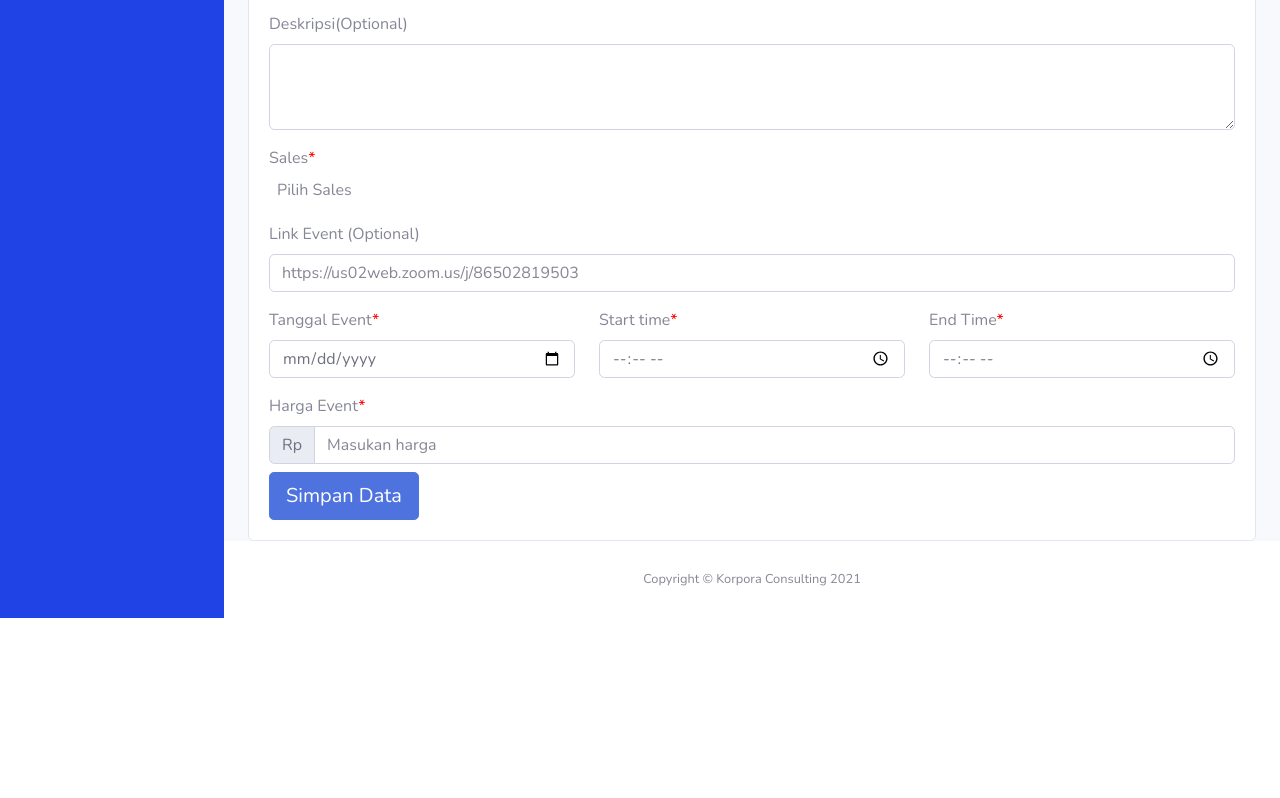
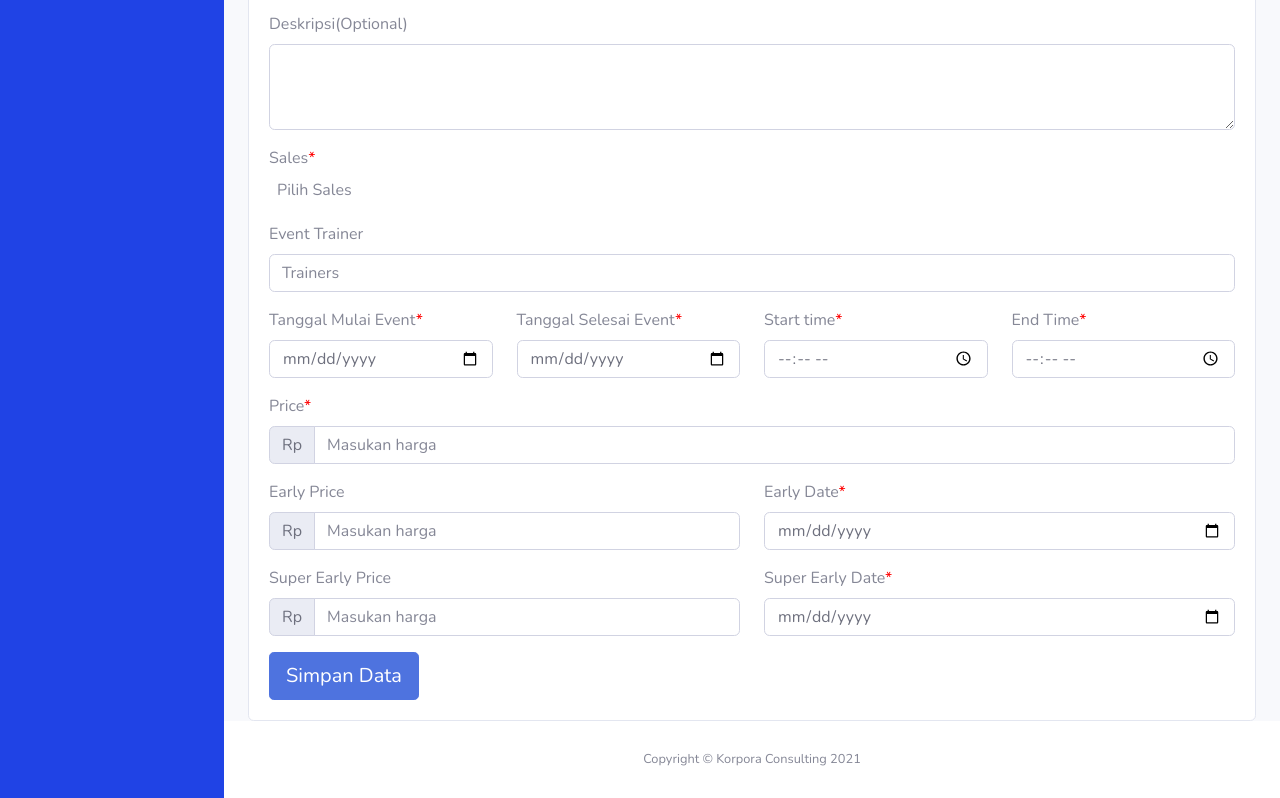
Before and after one commit to muchtaragung/payment, a CodeIgniter app: page /database/index.php/admin/event/edit/1 in a window 1280 px wide. Shown: the part 702-1500 px from the top of the page. Before the commit the page ends 1320 px from the top, so only its background shows below. Run offline with CodeIgniter, Linux system fonts and the light colour scheme; the visitor is signed in with stand-in values (Sample User, id 1); data that the repository does not hold is empty; some libraries are stand-ins or nearby versions.

Commit message:
update epent

```diff
--- a/application/controllers/admin/Event.php
+++ b/application/controllers/admin/Event.php
@@ -78,11 +78,16 @@ class Event extends CI_Controller
         $event['image_event'] = $foto;
         $event['description'] = $this->input->post('description');
         $event['quantity']    = 1;
-        $event['link_event']  = $this->input->post('link_event');
-        $event['date_event']  = $this->input->post('date_event');
+        $event['trainer']     = $this->input->post('trainer');
         $event['start_time']  = $this->input->post('start_time');
         $event['end_time']    = $this->input->post('end_time');
+        $event['start_date']  = $this->input->post('start_date');
+        $event['end_date']    = $this->input->post('end_date');
         $event['price']       = str_replace('.', '', $this->input->post('price'));
+        $event['early_price'] = str_replace('.', '', $this->input->post('early_price'));
+        $event['early_date']  = $this->input->post('early_date');
+        $event['super_price'] = str_replace('.', '', $this->input->post('super_price'));
+        $event['super_date']  = $this->input->post('super_date');
         $event['id_user']     = $this->input->post('id_user');
 
         $this->event->update($event);
--- a/application/views/admin/event/edit.php
+++ b/application/views/admin/event/edit.php
@@ -47,6 +47,7 @@
                                 <div class="form-group">
                                     <label for="namaEvent">Nama Event<span style="color: red;">*</span></label>
                                     <input type="text" class="form-control" name="nama_event" value="<?= $event->nama_event ?>" required>
+                                    <input type="hidden" name="id_event" value="<?= $event->id_event ?>">
                                 </div>
 
 
@@ -83,26 +84,32 @@
                                 <div class="row">
                                     <div class="col-md-12">
                                         <div class="form-group">
-                                            <label for="namaEvent">Link Event (Optional)</label>
-                                            <input type="text" class="form-control" name="link_event" placeholder="https://us02web.zoom.us/j/86502819503" value="<?= $event->link_event ?>">
+                                            <label for="namaEvent">Event Trainer</label>
+                                            <input type="text" class="form-control" name="trainer" placeholder="Trainers" value="<?= $event->trainer ?>">
                                         </div>
                                     </div>
                                 </div>
 
                                 <div class="row">
-                                    <div class="col-md-4">
+                                    <div class="col-3">
                                         <div class="form-group">
-                                            <label for="namaEvent">Tanggal Event<span style="color: red;">*</span></label>
-                                            <input type="date" class="form-control" name="date_event" value="<?= $event->date_event ?>">
+                                            <label for="namaEvent">Tanggal Mulai Event<span style="color: red;">*</span></label>
+                                            <input type="date" class="form-control" name="start_date" value="<?= $event->start_date; ?>">
                                         </div>
                                     </div>
-                                    <div class="col-md-4">
+                                    <div class="col-3">
+                                        <div class="form-group">
+                                            <label for="namaEvent">Tanggal Selesai Event<span style="color: red;">*</span></label>
+                                            <input type="date" class="form-control" name="end_date" value="<?= $event->end_date ?>">
+                                        </div>
+                                    </div>
+                                    <div class="col-3">
                                         <div class="form-group">
                                             <label for="namaEvent">Start time<span style="color: red;">*</span></label>
                                             <input type="time" class="form-control" name="start_time" value="<?= $event->start_time ?>">
                                         </div>
                                     </div>
-                                    <div class="col-md-4">
+                                    <div class="col-3">
                                         <div class="form-group">
                                             <label for="namaEvent">End Time<span style="color: red;">*</span></label>
                                             <input type="time" class="form-control" name="end_time" value="<?= $event->end_time ?>">
@@ -110,14 +117,53 @@
                                     </div>
                                 </div>
 
-                                <label for="namaEvent">Harga Event<span style="color: red;">*</span></label>
-                                <div class="input-group mb-2">
-                                    <div class="input-group-prepend">
-                                        <span class="input-group-text" id="basic-addon1">Rp</span>
+                                <div class="row">
+                                    <div class="col-12">
+                                        <div class="form-group">
+                                            <label for="namaEvent">Price<span style="color: red;">*</span></label>
+                                            <div class="input-group mb-2">
+                                                <div class="input-group-prepend">
+                                                    <span class="input-group-text" id="basic-addon1">Rp</span>
+                                                </div>
+                                                <input type="text" class="form-control" name="price" id="price" placeholder="Masukan harga" value="<?= $event->price ?>">
+                                            </div>
+                                        </div>
                                     </div>
-                                    <input type="text" class="form-control" name="price" id="rupiah" placeholder="Masukan harga" value="<?= $event->price ?>" required>
+                                    <div class="col-6">
+                                        <div class="form-group">
+                                            <label for="namaEvent h2">Early Price<span style="color: red;"></span></label>
+                                            <div class="input-group mb-2">
+                                                <div class="input-group-prepend">
+                                                    <span class="input-group-text" id="basic-addon1">Rp</span>
+                                                </div>
+                                                <input type="text" class="form-control" name="early_price" id="early" placeholder="Masukan harga" value="<?= $event->early_price ?>">
+                                            </div>
+                                        </div>
+                                    </div>
+                                    <div class="col-6">
+                                        <div class="form-group">
+                                            <label for="namaEvent">Early Date<span style="color: red;">*</span></label>
+                                            <input type="date" class="form-control" name="early_date" value="<?= $event->early_date ?>">
+                                        </div>
+                                    </div>
+                                    <div class="col-6">
+                                        <div class="form-group">
+                                            <label for="namaEvent h1">Super Early Price</label>
+                                            <div class="input-group mb-2">
+                                                <div class="input-group-prepend">
+                                                    <span class="input-group-text" id="basic-addon1">Rp</span>
+                                                </div>
+                                                <input type="text" class="form-control" name="super_price" id="super_price" placeholder="Masukan harga" value="<?= $event->super_price ?>">
+                                            </div>
+                                        </div>
+                                    </div>
+                                    <div class="col-6">
+                                        <div class="form-group">
+                                            <label for="namaEvent">Super Early Date<span style="color: red;">*</span></label>
+                                            <input type="date" class="form-control" name="super_date" value="<?= $event->super_date ?>">
+                                        </div>
+                                    </div>
                                 </div>
-                                <input type="hidden" name="id_event" value="<?= $event->id_event ?>">
                                 <button type="submit" class="btn btn-primary btn-lg">Simpan Data</button>
                             </form>
 
```
